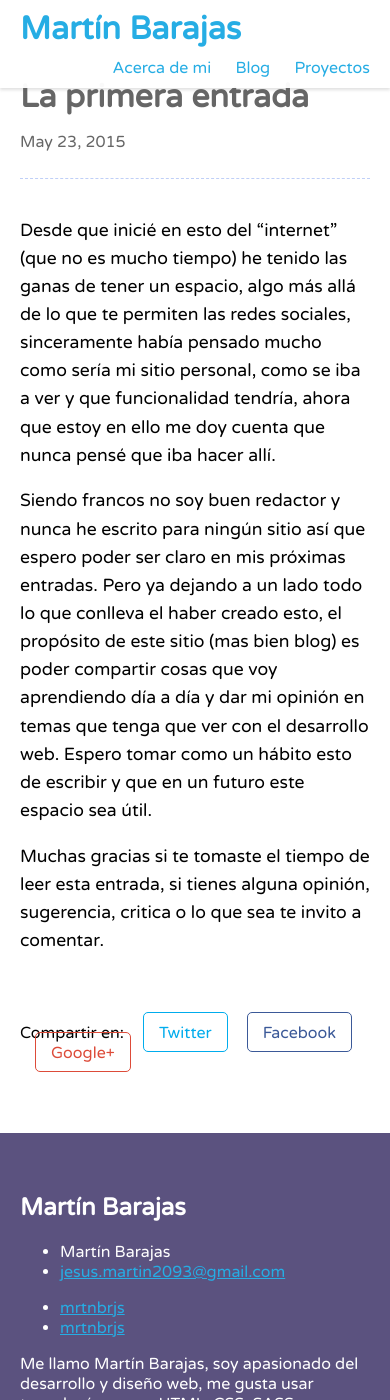
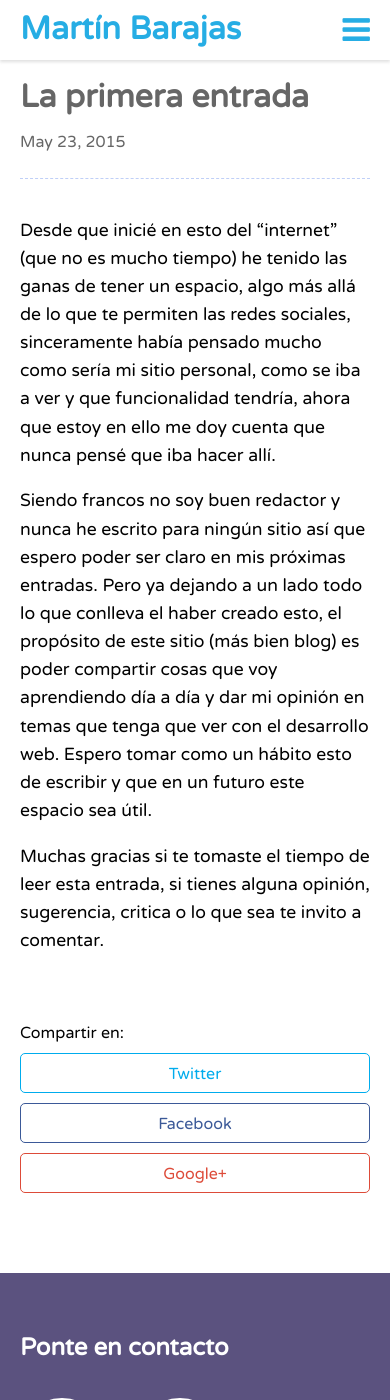
Before and after one commit to mrtnbrjs/mrtnbrjs.github.io, a Jekyll site: the page built from _posts/2015-05-23-la-primera-entrada.markdown, in a window 390 px wide and 1400 px high. Built offline with Jekyll 4.4.1, drawn with Linux system fonts in a browser that asks for light colours; nearby versions of some CDN libraries; comment, search, counter and statistics services are not loaded; some of the changed text lies outside the part shown.

Commit message:
pseudo responsive

```diff
--- a/_includes/footer.html
+++ b/_includes/footer.html
@@ -2,22 +2,16 @@
 
   <div class="wrapper">
 
-    <h2 class="footer-heading">{{ site.title }}</h2>
+    <h2 class="footer-heading">Ponte en contacto</h2>
 
     <div class="footer-col-wrapper">
       <div class="footer-col  footer-col-1">
         <ul class="contact-list">
-          <li>{{ site.title }}</li>
-          <li><a href="mailto:{{ site.email }}">{{ site.email }}</a></li>
-        </ul>
-      </div>
-
-      <div class="footer-col  footer-col-2">
-        <ul class="social-media-list">
+          <li><a href="mailto:{{ site.email }}">{% icon fa-envelope-o %}</a></li>
           {% if site.github_username %}
           <li>
             <a href="https://github.com/{{ site.github_username }}">
-              <span class="username">{{ site.github_username }}</span>
+              <span class="username">{% icon fa-twitter %}</span>
             </a>
           </li>
           {% endif %}
@@ -25,21 +19,23 @@
           {% if site.twitter_username %}
           <li>
             <a href="https://twitter.com/{{ site.twitter_username }}">
-              <span class="username">{{ site.twitter_username }}</span>
+              <span class="username">{% icon fa-github %}</span>
             </a>
           </li>
           {% endif %}
         </ul>
       </div>
 
-      <div class="footer-col  footer-col-3">
-        <p class="text">{{ site.description }}</p>
+      <div class="footer-col  footer-col-2">
+        <ul class="social-media-list">
+        </ul>
       </div>
     </div>
 
   </div>
 
 </footer>
+<script src="//code.jquery.com/jquery-1.11.3.min.js"></script>
 <script type="text/javascript">
     /* * * CONFIGURATION VARIABLES * * */
     var disqus_shortname = 'mrtnbrjs';
--- a/_includes/header.html
+++ b/_includes/header.html
@@ -4,6 +4,9 @@
 
     <h1><a class="site-title" href="{{ site.baseurl }}/">{{ site.title }}</a></h1>
     <nav class="site-nav">
+      <div class="mobile-menu">
+        {% icon fa-bars %}
+      </div>
       <div class="trigger">
         {% for page in site.pages %}
           {% if page.title %}
@@ -11,7 +14,7 @@
           {% endif %}
         {% endfor %}
         <a class="page-link" href="">Blog</a>
-        <a class="page-link" href="">Proyectos <i class="fa-camera-retro"></i></a>
+        <a class="page-link" href="">Proyectos</a>
       </div>
     </nav>
 
--- a/_posts/2015-05-23-la-primera-entrada.markdown
+++ b/_posts/2015-05-23-la-primera-entrada.markdown
@@ -7,7 +7,7 @@ categories:
 
 Desde que inicié en esto del “internet" (que no es mucho tiempo) he tenido las ganas de tener un espacio, algo más allá de lo que te permiten las redes sociales, sinceramente había pensado mucho como sería mi sitio personal, como se iba a ver y que funcionalidad tendría, ahora que estoy en ello me doy cuenta que nunca pensé que iba hacer allí.
 
-Siendo francos no soy buen redactor y nunca he escrito para ningún sitio así que espero poder ser claro en mis próximas entradas. Pero ya dejando a un lado todo lo que conlleva el haber creado esto, el propósito de este sitio (mas bien blog) es poder compartir cosas que voy aprendiendo día a día y dar mi opinión en temas que tenga que ver con el desarrollo web. Espero tomar como un hábito esto de escribir y que en un futuro este espacio sea útil.
+Siendo francos no soy buen redactor y nunca he escrito para ningún sitio así que espero poder ser claro en mis próximas entradas. Pero ya dejando a un lado todo lo que conlleva el haber creado esto, el propósito de este sitio (más bien blog) es poder compartir cosas que voy aprendiendo día a día y dar mi opinión en temas que tenga que ver con el desarrollo web. Espero tomar como un hábito esto de escribir y que en un futuro este espacio sea útil.
 
 Muchas gracias si te tomaste el tiempo de leer esta entrada, si tienes alguna opinión, sugerencia, critica o lo que sea te invito a comentar.
 
--- a/_sass/_layout.scss
+++ b/_sass/_layout.scss
@@ -67,6 +67,9 @@ body{
             padding-right: 0;
           }
         }
+      }
+      .mobile-menu{
+        display: none;
       }
     }
   }
@@ -181,6 +184,41 @@ body{
       padding-left: 20px;
       padding-right: 20px;
       color: #fff;
+      img{
+        vertical-align: top;
+        display: inline-block;
+      }
+      .footer-col-wrapper{
+        .contact-list{
+          vertical-align: top;
+          display: inline-block;
+          list-style: none;
+          padding-left: 0;
+          li{
+            display: inline-block;
+            border : 2px solid #fff;
+            text-align: center;
+            width: 80px;
+            height: 80px;
+            vertical-align: middle;
+            border-radius: 50%;
+            margin-right: 30px;
+            a{
+              vertical-align: middle;
+              font-size: 3em;
+              margin-top: 12px;
+              display: block;
+              color: #fff;
+            }
+            &:hover{
+              border-color : #26ADE4;
+              a{
+                color: #26ADE4;
+              }
+            }
+          }
+        }
+      }
     }
   }
   .social-share{
@@ -204,7 +242,8 @@ body{
       border : 1px solid #00aced;
       &:hover{
         text-decoration: underline;
-        color: lighten(#00aced, 20%);
+        color: lighten(#00aced, 10%);
+        border-color: lighten(#00aced, 10%);
       }
     }
     .facebook{
@@ -212,7 +251,8 @@ body{
       border : 1px solid #3b5998;
       &:hover{
         text-decoration: underline;
-        color: lighten(#3b5998, 20%);
+        color: lighten(#3b5998, 10%);
+        border-color: lighten(#3b5998, 10%);
       }
     }
     .googleplus{
@@ -220,10 +260,54 @@ body{
       border : 1px solid #dd4b39;
       &:hover{
         text-decoration: underline;
-        color: lighten(#dd4b39, 20%);
+        color: lighten(#dd4b39, 10%);
+        border-color: lighten(#dd4b39, 10%);
+
       }
     }
     a{
       text-decoration: none;
     }
   }
+  @media screen and (max-width: 530px) {
+
+    .site-nav{
+      display: blocK;
+      .trigger{
+        float: none;
+        display: none;
+        a{
+          display: block;
+          width: 100%;
+          padding-bottom: 20px;
+        }
+      }
+      .mobile-menu{
+        vertical-align: top;
+        display: block !important;
+        font-size: 2em;
+        margin-top: -8px;
+        cursor: pointer;
+        color: #26ADE4;
+        float: right;
+      }
+    }
+  }
+  @media screen and (max-width: 500px) {
+    .social-share{
+    .twitter,
+    .facebook,
+    .googleplus{
+      display: blocK;
+      text-align: center;
+      margin-top: 10px;
+      margin-bottom: 10px;
+      margin-left: 0;
+      }
+    }
+    .site-nav{
+      .trigger{
+        display: none;
+      }
+    }
+  }
--- a/css/style.scss
+++ b/css/style.scss
@@ -9,6 +9,7 @@ body{
 }
 // Imports
 @import "http://fonts.googleapis.com/css?family=Varela+Round";
+@import "http://maxcdn.bootstrapcdn.com/font-awesome/4.3.0/css/font-awesome.min.css";
 @import "base";
 @import "layout";
 @import "_syntax-highlighting";
```
Also changed, not shown: other parts of _includes/footer.html (+4 -0 lines), _assets/images/martincillo.jpg (added), 5 other files.
